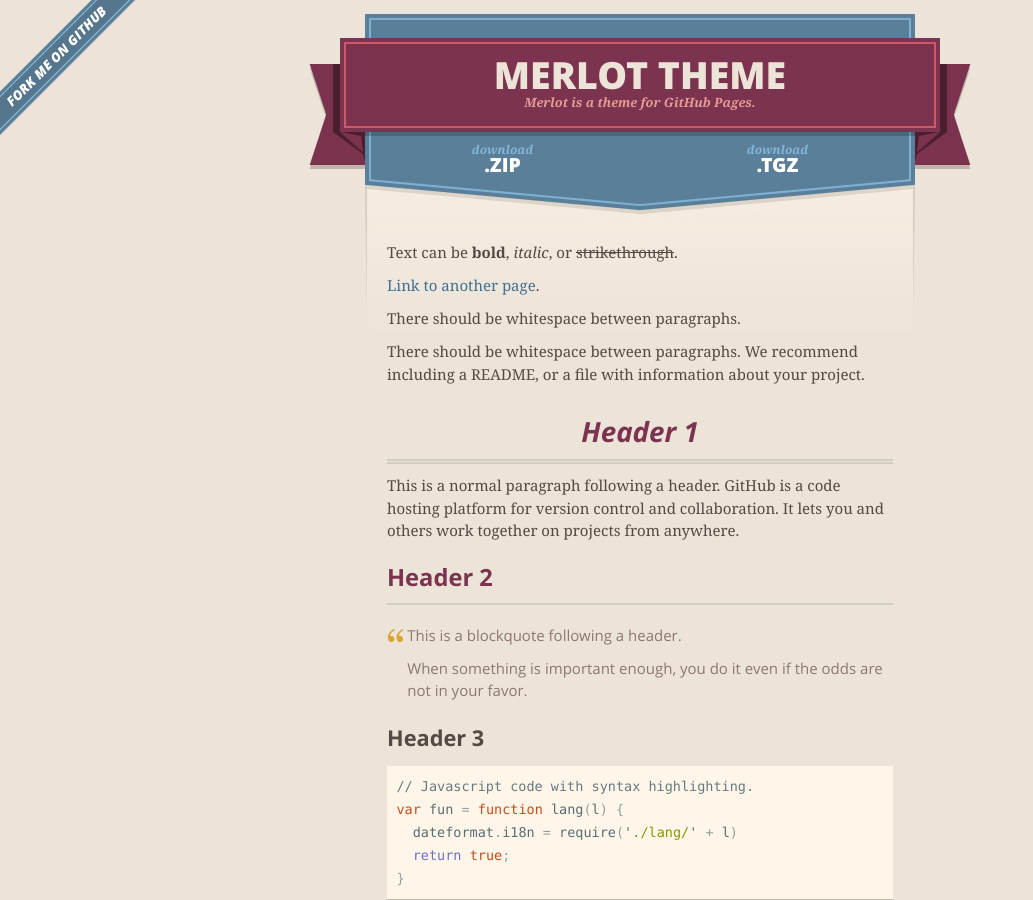
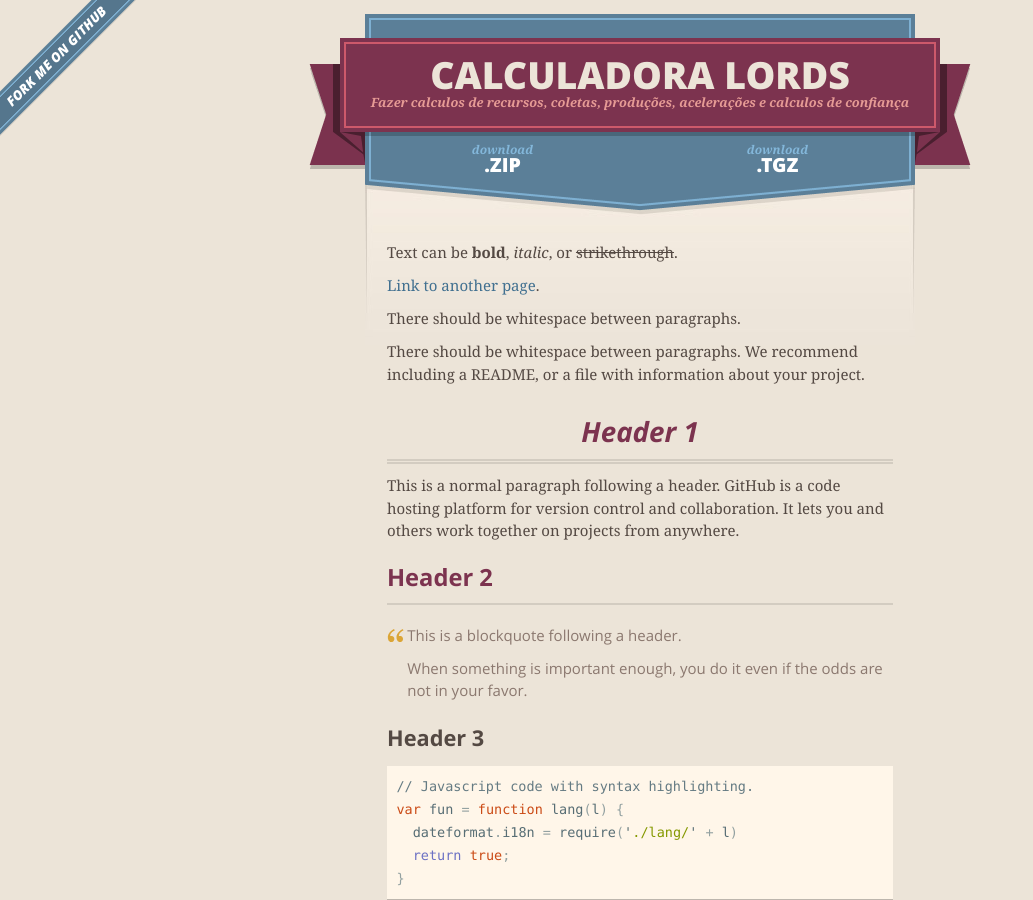
Before and after one commit to lucasjovencio/lordesmobile, a Jekyll site: the page built from index.md, in a window 1280 px wide and 900 px high. Shown: the whole window, without its empty margins (0-1033 px from the left). Built offline with Jekyll 4.4.1, drawn with Linux system fonts in a browser that asks for light colours.

Commit message:
Update _config.yml

```diff
--- a/_config.yml
+++ b/_config.yml
@@ -1,5 +1,5 @@
-title: Merlot theme
-description: Merlot is a theme for GitHub Pages.
+title: Calculadora Lords
+description: Fazer calculos de recursos, coletas, produções, acelerações e calculos de confiança
 show_downloads: true
 google_analytics:
 theme: jekyll-theme-merlot
```
